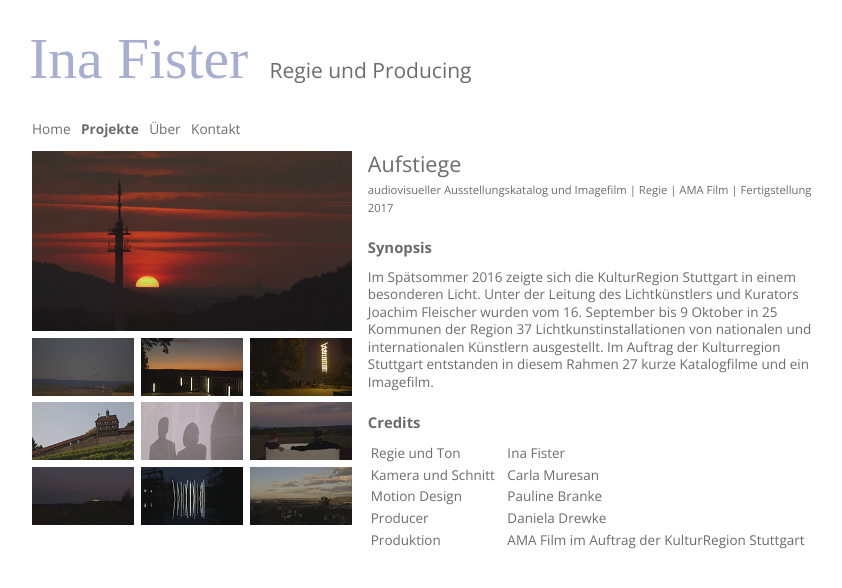
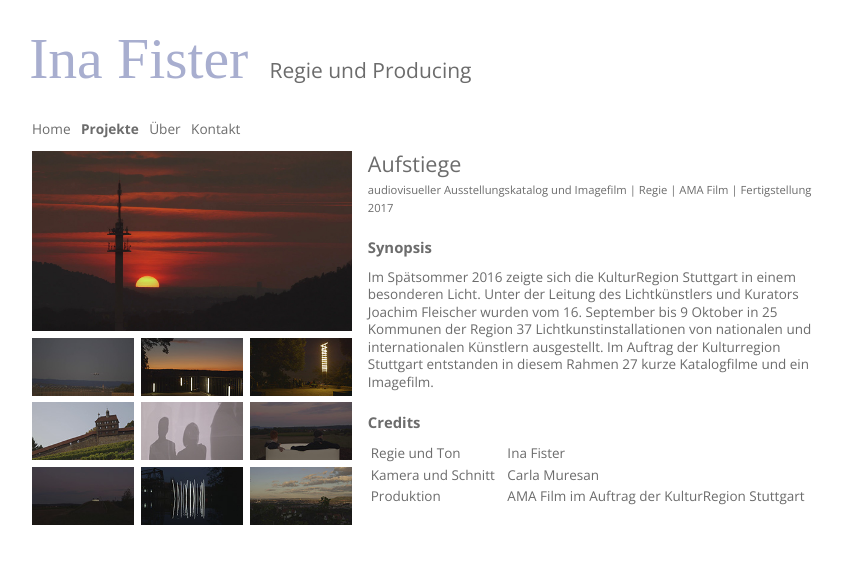
Before and after one commit to fisterfilms/fisterfilms.de, a Jekyll site: the page built from _projekte/aufstiege.md, in a window 1280 px wide. Shown: the top 588 px of the page, without its empty margins (208-1050 px from the left). Built offline with Jekyll 4.4.1, drawn with Linux system fonts in a browser that asks for light colours; some web fonts are replaced.

Commit message:
Update aufstiege.md

```diff
--- a/_projekte/aufstiege.md
+++ b/_projekte/aufstiege.md
@@ -19,8 +19,6 @@ images:
 credits:
     - [Regie und Ton, Ina Fister]
     - [Kamera und Schnitt, Carla Muresan]
-    - [Motion Design, Pauline Branke]
-    - [Producer, Daniela Drewke]
     - [Produktion, AMA Film im Auftrag der KulturRegion Stuttgart]
 filminfo:
     - audiovisueller Ausstellungskatalog und Imagefilm
```
